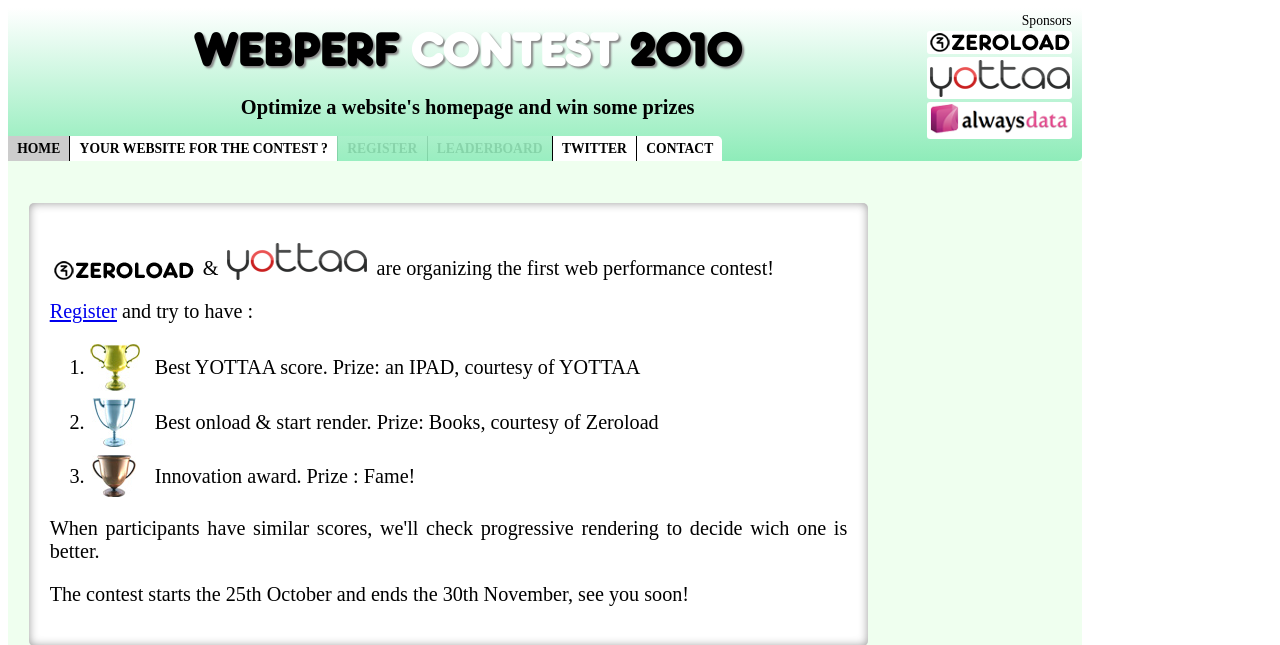
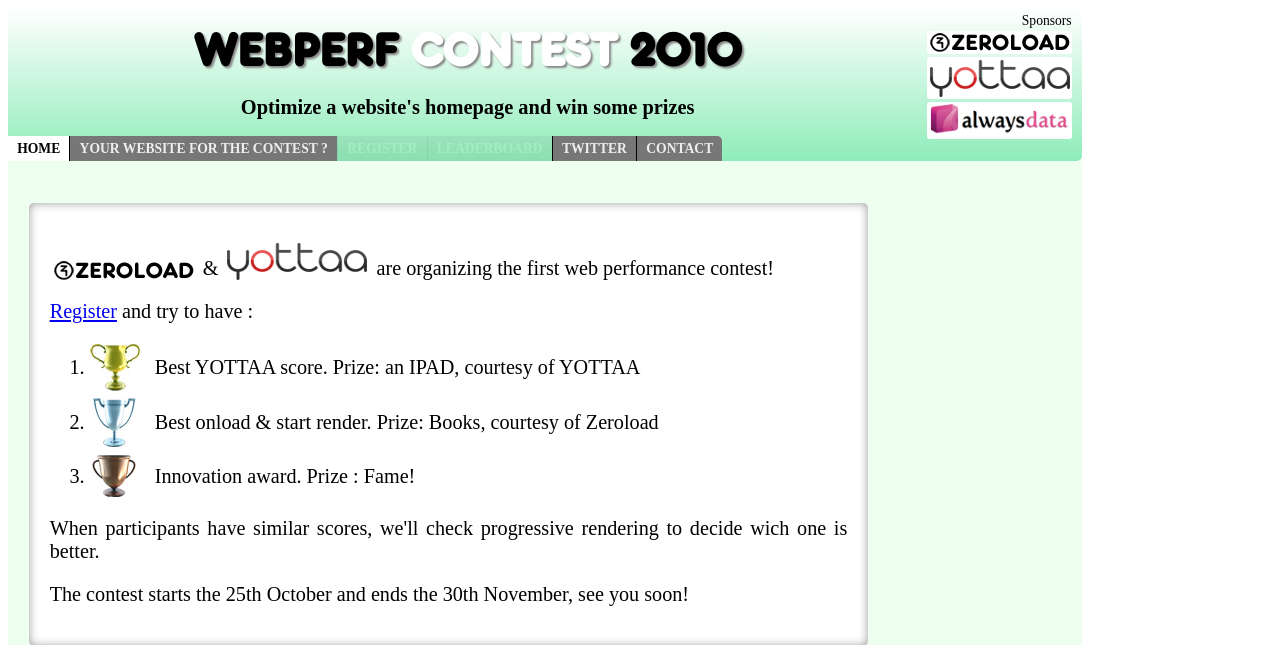
Before and after one commit to LordSummerisle/webperf-contest, a PHP site: page /index.html in a window 1280 px wide. Shown: the top 645 px of the page. Run offline with PHP 8.4, Linux system fonts and the light colour scheme; some libraries are stand-ins or nearby versions.

Commit message:
inversion des couleurs menu actif/non actif, plus clair

```diff
--- a/screen.css
+++ b/screen.css
@@ -36,14 +36,15 @@
 
 #menu a {
 	padding:.5% 1%;
-	background:#fff;
+	background:#777;
 	text-decoration:none;
-	color:#000;
+	color:#eee;
 	float:left;
 }
 
 #menu .current {
-	background:#ccc;
+	background:#fff;
+	color:#000
 }
 
 #menu a+a {
```
